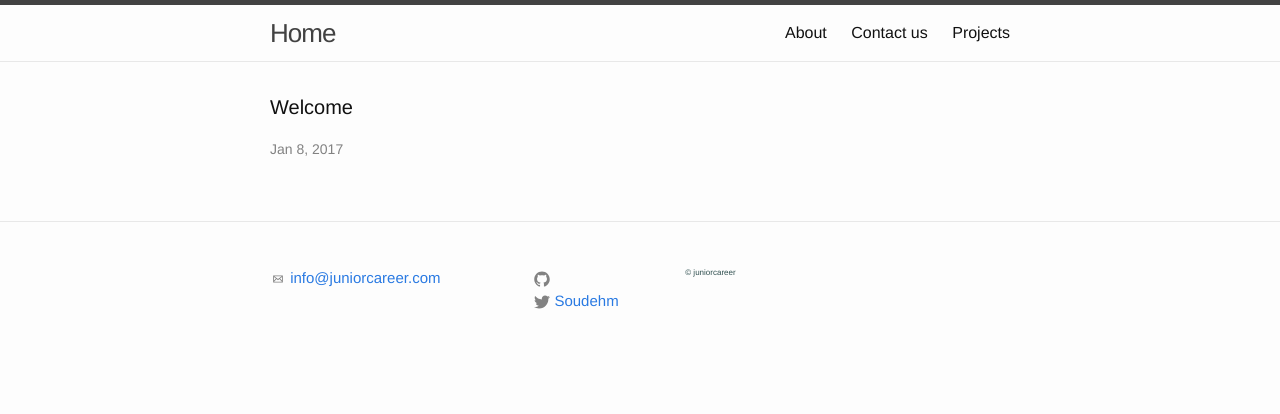
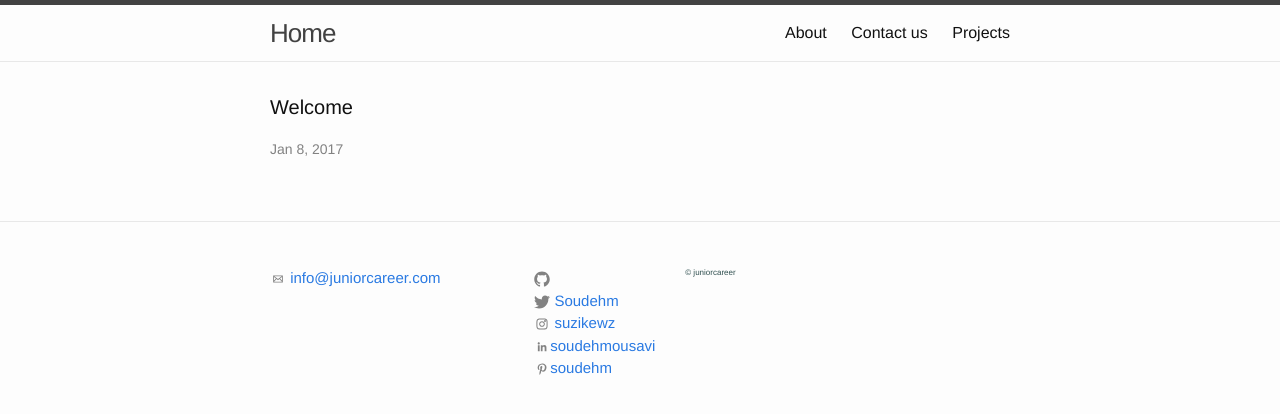
Before and after one commit to Soudehm/soudehm.github.io, a Jekyll site: the page built from index.html, in a window 1280 px wide. Shown: the top 414 px of the page. Built offline with Jekyll 4.4.1, drawn with Linux system fonts in a browser that asks for light colours.

Commit message:
Update footer.html

```diff
--- a/_includes/footer.html
+++ b/_includes/footer.html
@@ -26,6 +26,25 @@
             {% include icon-twitter.html username=site.twitter_username %}
           </li>
           {% endif %}
+
+          {% if site.instagram_username %}
+          <li>
+            {% include icon-instagram.html username=site.instagram_username %}
+          </li>
+          {% endif %}
+
+          {% if site.linkedIn_username %}
+          <li>
+            {% include icon-linkedIn.html username=site.linkedIn_username %}
+          </li>
+          {% endif %}
+
+          {% if site.pinterest_username %}
+          <li>
+            {% include icon-pinterest.html username=site.pinterest_username %}
+          </li>
+          {% endif %}
+
         </ul>
       </div>
 
```
